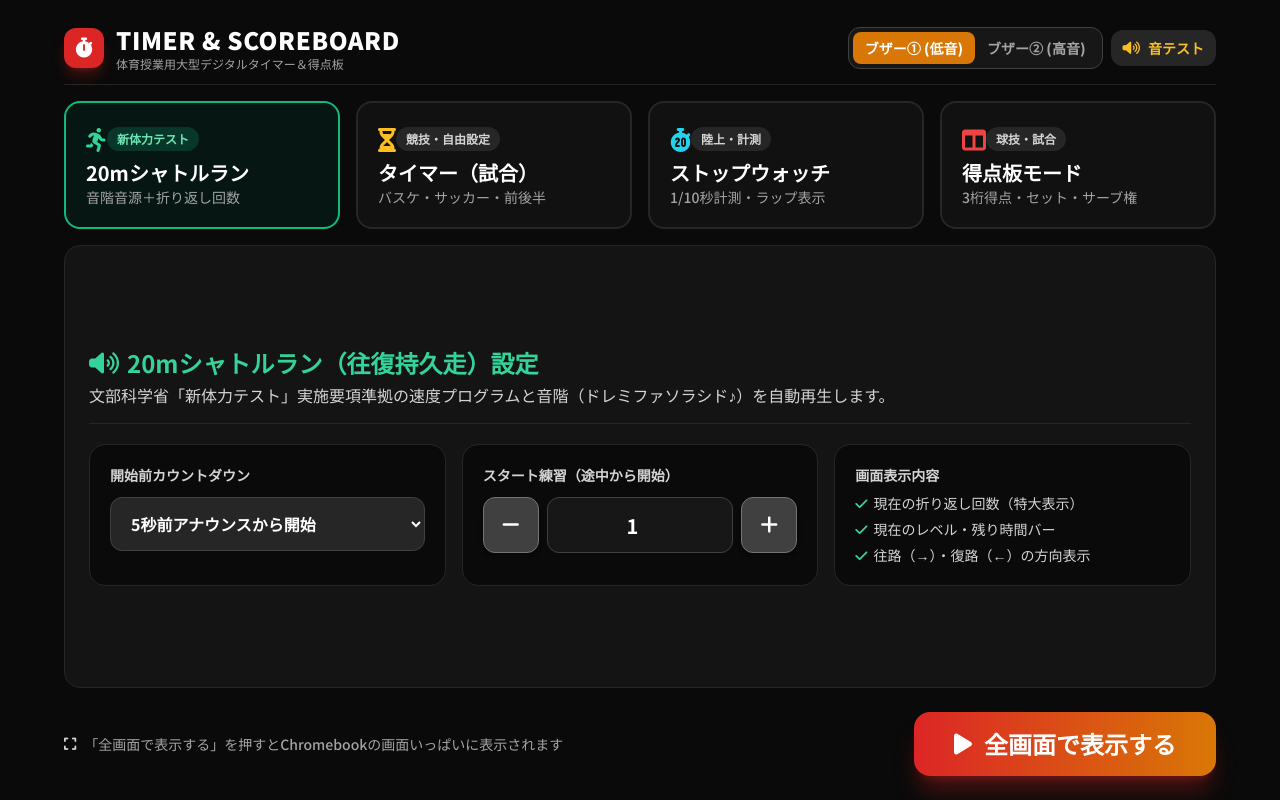
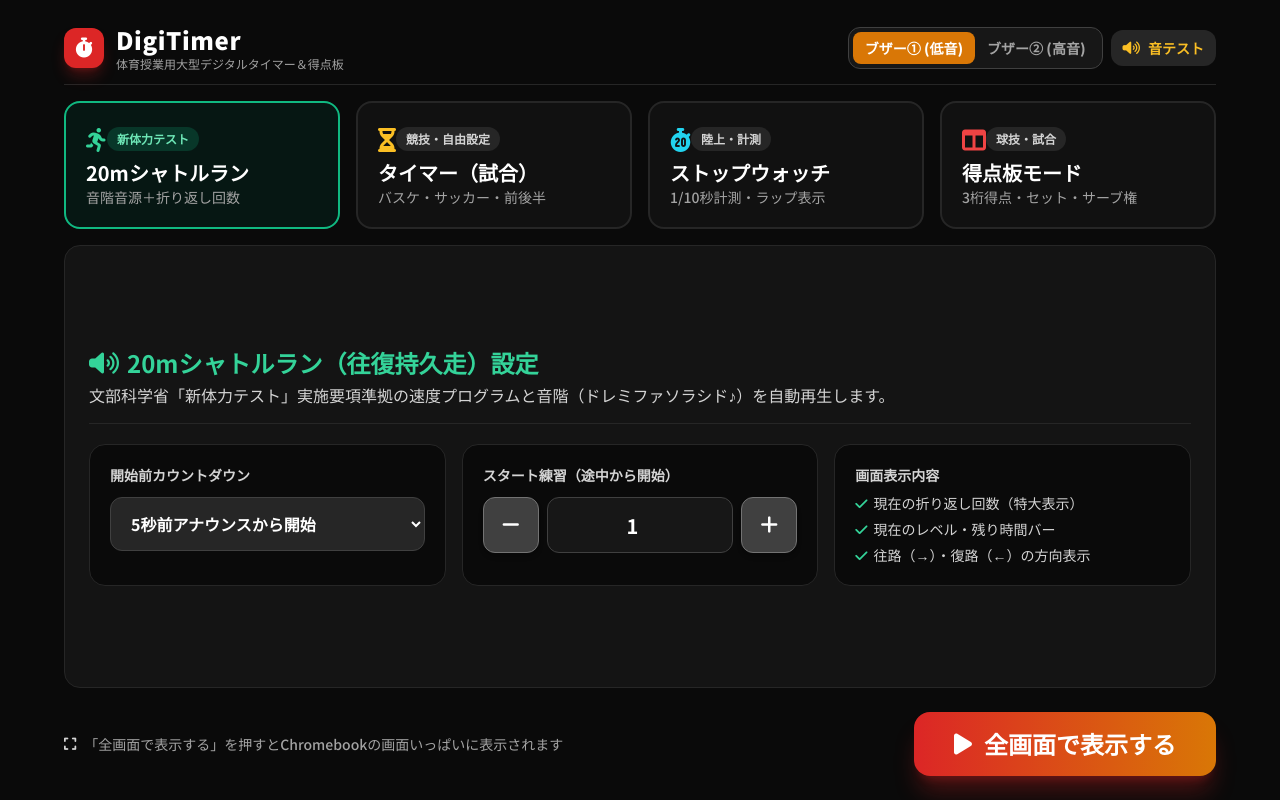
Before and after one commit to t044-050-ctrl/DigiTimer, a plain HTML site: page index.html in a window 1280 px wide. Drawn offline with nearby package versions, Linux system fonts and the light colour scheme.

Commit message:
Add files via upload

```diff
--- a/index.html
+++ b/index.html
@@ -3,10 +3,7 @@
 <head>
   <meta charset="UTF-8">
   <meta name="viewport" content="width=device-width, initial-scale=1.0, maximum-scale=1.0, user-scalable=no">
-    <title>TIMER＆SCOREBOARD</title>
-   <meta property="og:title" content="TIMER＆SCOREBOARD">
-    <meta property="og:description" content="【体育】シャトルラン/タイマー/スコアボードのアプリです。">
-    <meta property="og:type" content="website">
+  <title>体育館用 デジタルタイマー＆得点板</title>
   <!-- Tailwind CSS -->
   <script src="https://cdn.tailwindcss.com"></script>
   <!-- Google Fonts: デジタル数字用のOrbitronと日本語用のNoto Sans JP -->
@@ -240,7 +237,7 @@
             <i class="fa-solid fa-stopwatch"></i>
           </div>
           <div>
-            <h1 class="text-xl md:text-2xl font-black tracking-wide text-white">TIMER &amp; SCOREBOARD</h1>
+            <h1 class="text-xl md:text-2xl font-black tracking-wide text-white">DigiTimer</h1>
             <p class="text-xs text-neutral-400">体育授業用大型デジタルタイマー＆得点板</p>
           </div>
         </div>
```
